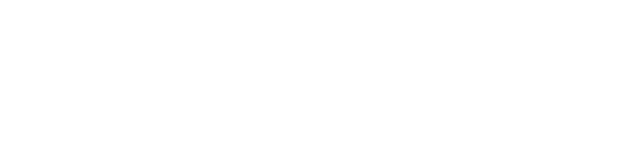
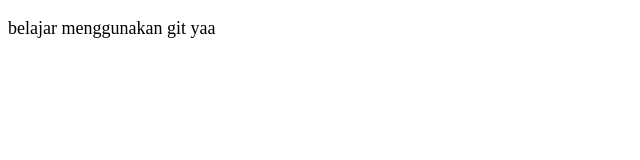
Before and after one commit to hanifahzakiyyah/portfolio, a plain HTML site: page coba.html in a window 1280 px wide. Shown: the whole page, without its empty margins (0-640 px from the left). Drawn offline with Linux system fonts and the light colour scheme.

Commit message:
tambah css

```diff
--- a/coba.html
+++ b/coba.html
@@ -3,9 +3,11 @@
 <head>
     <meta charset="UTF-8">
     <meta name="viewport" content="width=device-width, initial-scale=1.0">
+
+    <link rel="stylesheet" href="ini.css">
     <title>hello world</title>
 </head>
 <body>
-
+    <p>belajar menggunakan git yaa</p>
 </body>
 </html>
--- /dev/null
+++ b/ini.css
@@ -0,0 +1,3 @@
+p {
+    font-size: large;
+}
```
